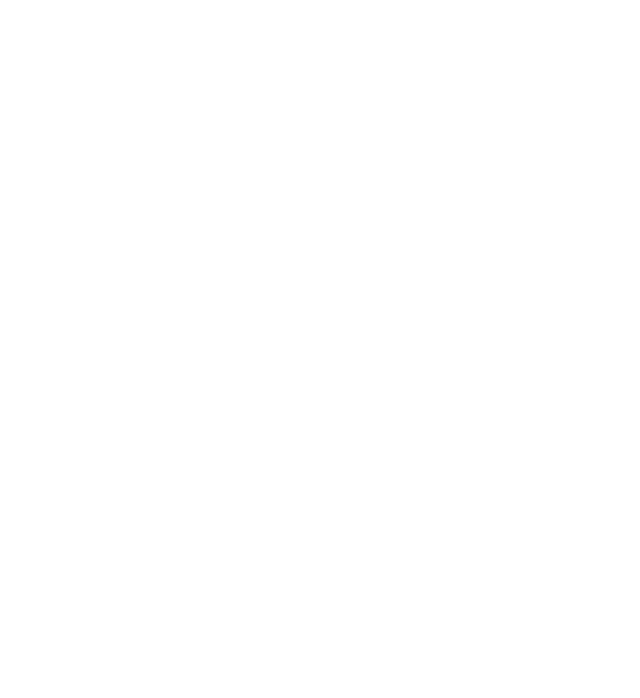
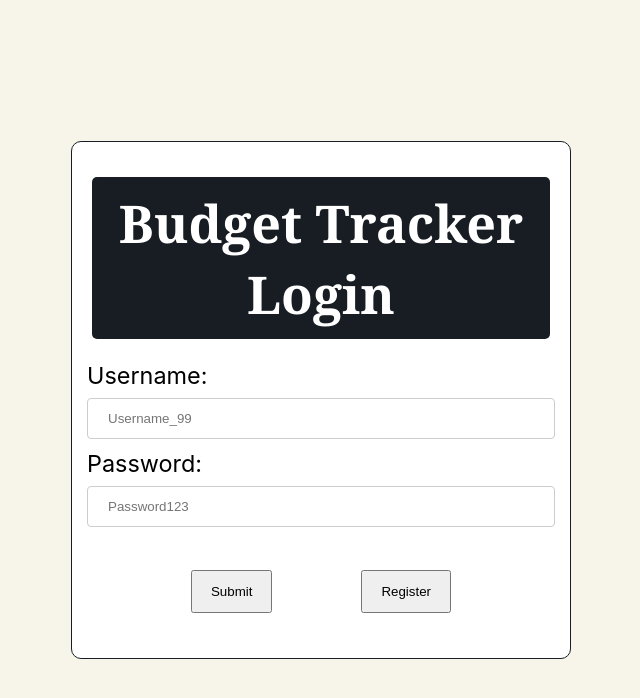
Before and after one commit to xgill15x/Budget-Tracker, a React (Create React App) app in the folder react/: page / in a window 1280 px wide. Before the commit this address had no page. Shown: the top 698 px of the page, without its empty margins (319-959 px from the left). Built offline with nearby package versions, Linux system fonts and the light colour scheme; no server answers.

Commit message:
added secondary route for login

```diff
--- a/react/src/App.js
+++ b/react/src/App.js
@@ -21,6 +21,7 @@
               <Route exact path="/transactionsTable/:username" element={<Transactions/>}/>
               <Route exact path="/registerPage" element={<Register/>}/>
               <Route exact path="/index.html" element={<Login/>}/>
+              <Route exact path="/" element={<Login/>}/>
             </Routes>
           </BrowserRouter>
         </header>
```
